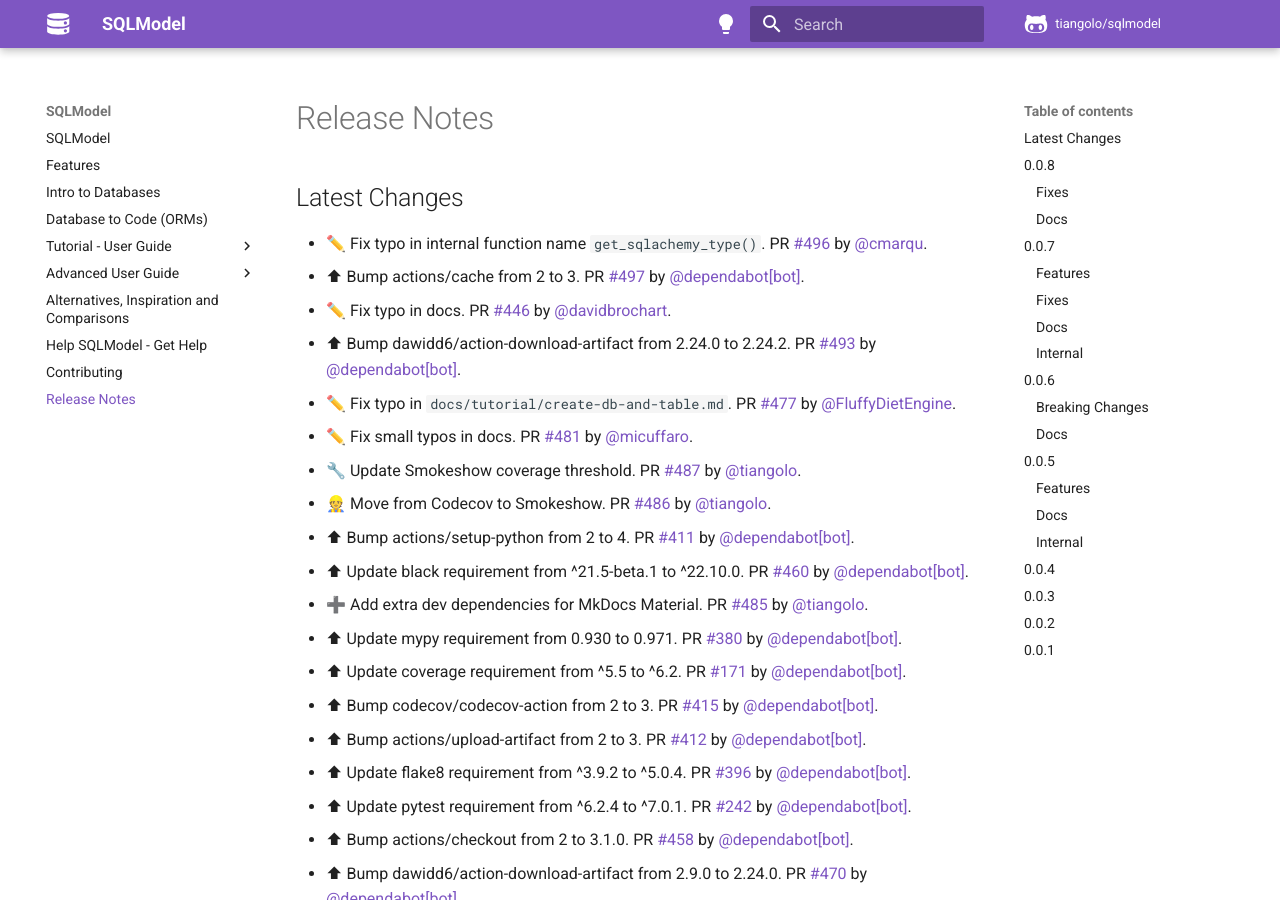
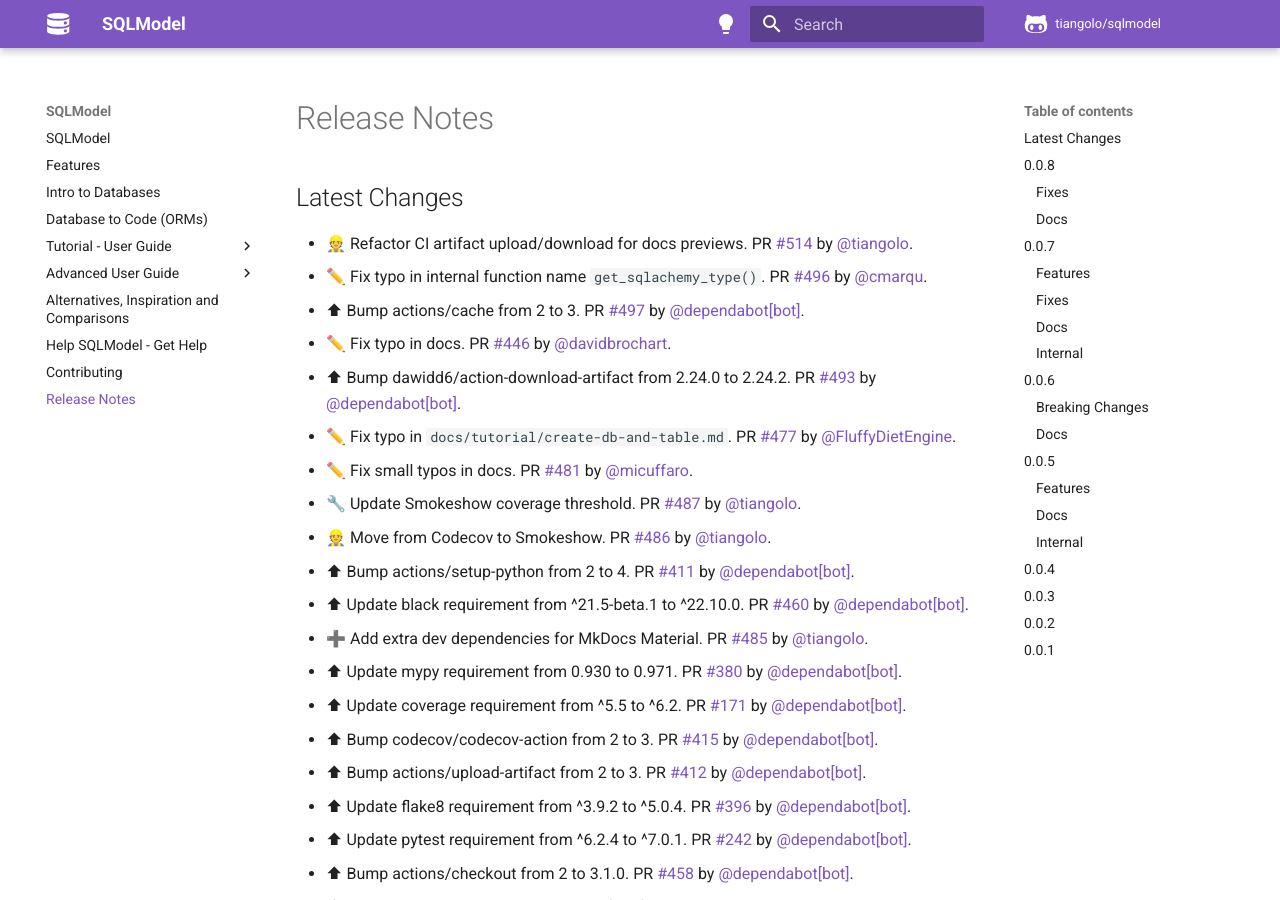
Before and after one commit to sztrakabalint/fastapi-sqlmodel, an MkDocs documentation site: the page built from docs/release-notes.md, in a window 1280 px wide and 900 px high. Built offline with MkDocs 1.6.1 and Material for MkDocs 9.7.7, drawn with Linux system fonts in a browser that asks for light colours; comment, search, counter and statistics services are not loaded.

Commit message:
📝 Update release notes

```diff
--- a/docs/release-notes.md
+++ b/docs/release-notes.md
@@ -2,6 +2,7 @@
 
 ## Latest Changes
 
+* 👷 Refactor CI artifact upload/download for docs previews. PR [#514](https://github.com/tiangolo/sqlmodel/pull/514) by [@tiangolo](https://github.com/tiangolo).
 * ✏️ Fix typo in internal function name `get_sqlachemy_type()`. PR [#496](https://github.com/tiangolo/sqlmodel/pull/496) by [@cmarqu](https://github.com/cmarqu).
 * ⬆ Bump actions/cache from 2 to 3. PR [#497](https://github.com/tiangolo/sqlmodel/pull/497) by [@dependabot[bot]](https://github.com/apps/dependabot).
 * ✏️ Fix typo in docs. PR [#446](https://github.com/tiangolo/sqlmodel/pull/446) by [@davidbrochart](https://github.com/davidbrochart).
```
